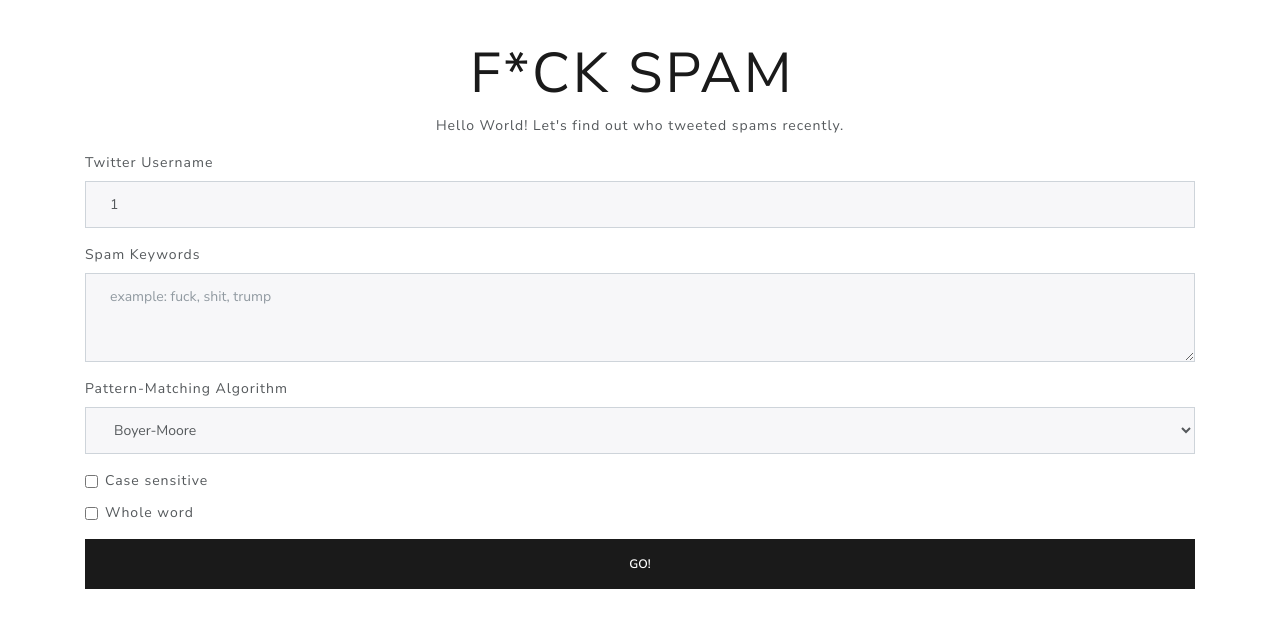
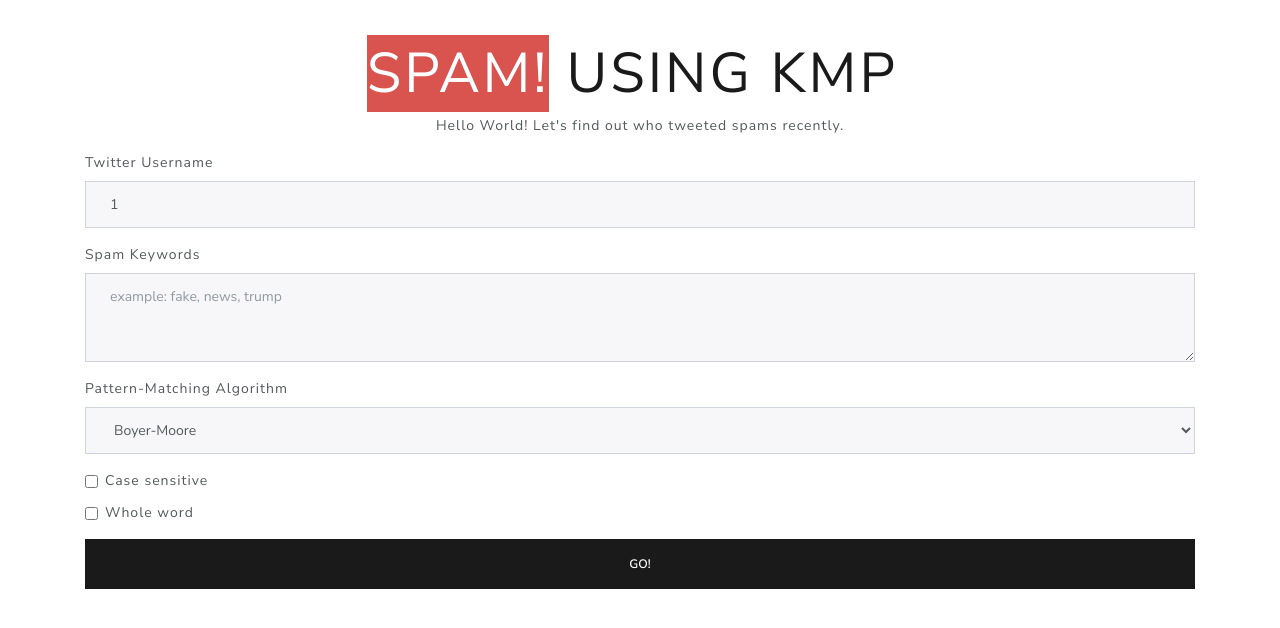
Before and after one commit to azkanab/IF2211-Algorithm_Strategies-Pattern_Matching, a PHP site: page /?username=1 in a window 1280 px wide. Shown: the top 628 px of the page. Run offline with PHP 8.4, Linux system fonts and the light colour scheme; some libraries are stand-ins or nearby versions.

Commit message:
Change title and keywords placeholder to non-explicit

```diff
--- a/static/animation.js
+++ b/static/animation.js
@@ -4,10 +4,11 @@ var textLength = 4;
 var iterator = 0;
 
 $(document).ready(function() {
-	captionEl = $('#titleBox');
-    setTimeout('executeTypingEffect()', 1000);
-    setInterval('changeText()', 3000);
+    captionEl = $('#titleBox');
     setInterval ('cursorAnimation()', 800);
+    setTimeout('initialize()', 1000);
+    setTimeout('executeTypingEffect()', 2000);
+    setInterval('changeText()', 3500);
 });
 
 function cursorAnimation() {
@@ -19,21 +20,37 @@ function cursorAnimation() {
 
 }
 
+function initialize() {
+    caption_temp = 'Spam!'
+    $('#spamTitle').html(caption_temp.substr(0, captionLength++));
+    if(captionLength < caption_temp.length+1) {
+        setTimeout('initialize()', 50);
+    } else {
+        captionLength = 0;
+        caption = '';
+    }
+}
+
 function changeText() {
     executeErasingEffect();
-    setTimeout('executeTypingEffect()', 800);
+    setTimeout('executeTypingEffect()', 1000);
 }
 
 function executeTypingEffect() {
-    if (iterator == 1) {
-        caption = "F*ck You";
+    if (iterator == 0) {
+        caption = "Using KMP";
         textLength = 3;
+        iterator = 1;
+    }
+    else if (iterator == 1) {
+        caption = "Using Boyer-Moore";
+        textLength = 11;
         iterator = 2;
     }
     else {
-        caption = "F*ck Spam";
-        textLength = 4;
-        iterator = 1;
+        caption = "Using Regex";
+        textLength = 5;
+        iterator = 0;
     }
     type();
 }
--- a/templates/home.php
+++ b/templates/home.php
@@ -18,6 +18,7 @@
 <body>
     <div class="container">
         <h1 class="display-4 text-center" style="padding-top: 40px">
+            <span class="text-white bg-danger" id="spamTitle"></span>
             <span id="titleBox"></span>
             <span id="cursor" style='margin-left: -20px'>|</span>
         </h1>
@@ -46,7 +47,7 @@
 
             <div class="form-group">
                 <label for="keywordsTextArea">Spam Keywords</label>
-                <textarea class="form-control" id="keywordsTextArea" name="keywords" rows="3" placeholder="example: fuck, shit, trump"></textarea>
+                <textarea class="form-control" id="keywordsTextArea" name="keywords" rows="3" placeholder="example: fake, news, trump"></textarea>
             </div>
 
             <div class="form-group">
```
Also changed, not shown: 1 other file.
